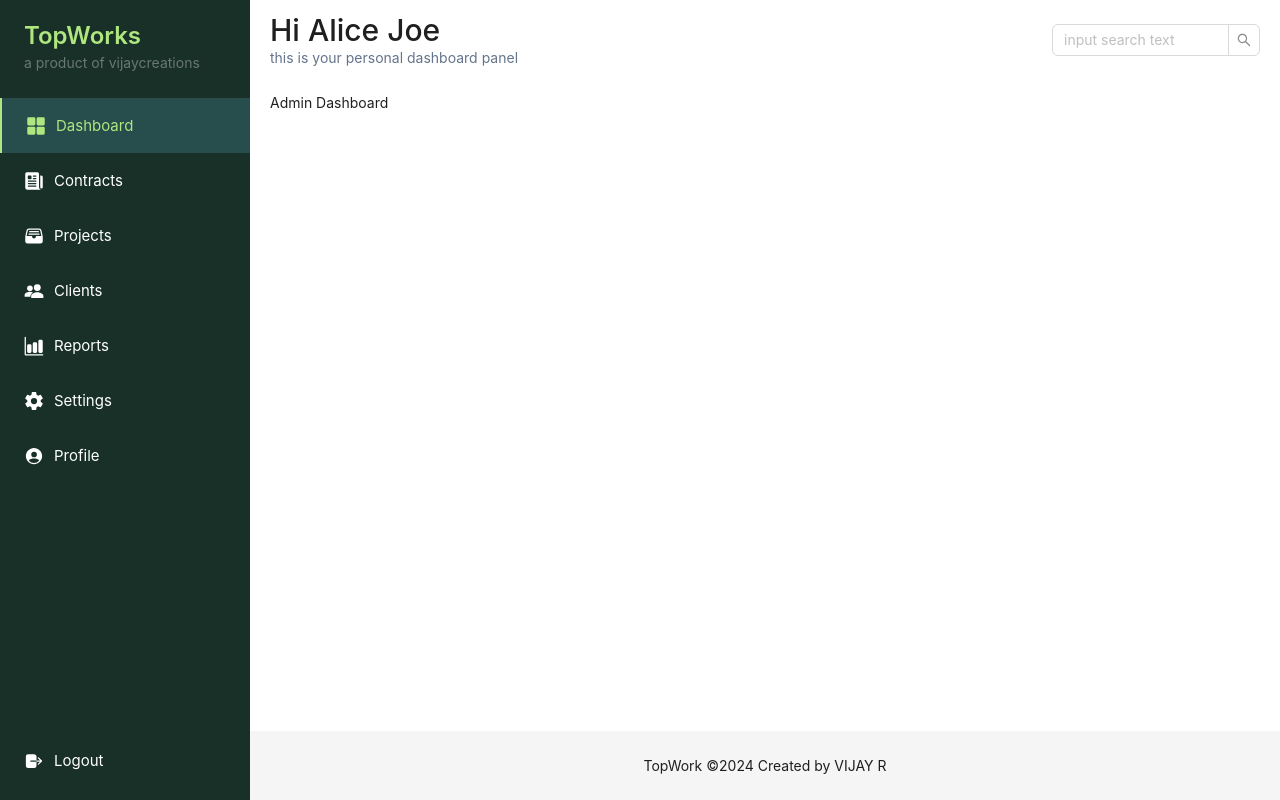
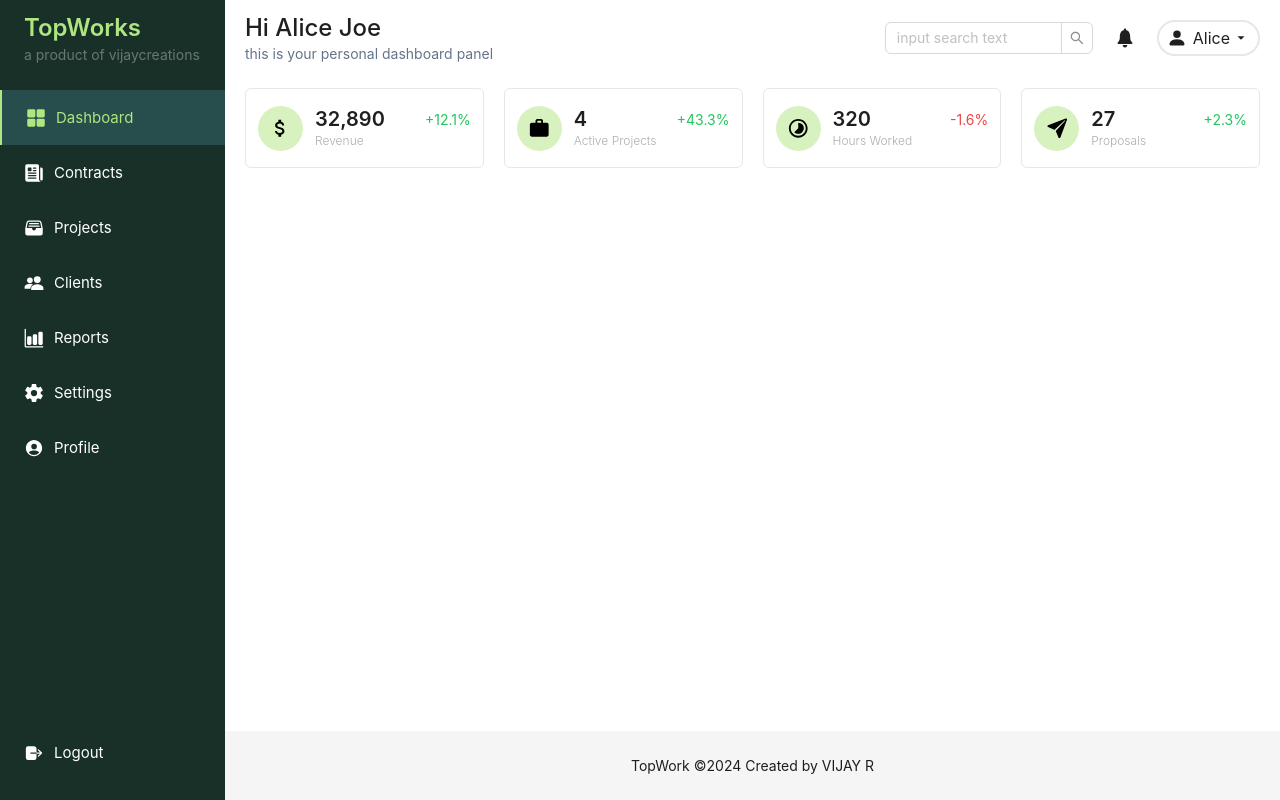
Before and after one commit to vijayinyoutube/react_dashboard, a React (Vite) app: page /dashboard in a window 1280 px wide. Built offline with nearby package versions, Linux system fonts and the light colour scheme.

Commit message:
ui changes

```diff
--- a/src/Presentation/Components/Resp.SideMenu/MenuHeader.tsx
+++ b/src/Presentation/Components/Resp.SideMenu/MenuHeader.tsx
@@ -7,7 +7,7 @@ const MenuHeader = (props: RespSideMenuType) => {
   return (
     <>
       <div
-        className={`mx-6 mt-5  duration-300 ${props.collapsed ? "hidden" : "block sm:hidden md:block"}`}
+        className={`mx-6 mt-3  duration-300 ${props.collapsed ? "hidden" : "block sm:hidden md:block"}`}
       >
         <Title
           style={{ padding: 0, margin: 0 }}
--- a/src/Presentation/Components/Resp.SideMenu/ResponsiveSlider.tsx
+++ b/src/Presentation/Components/Resp.SideMenu/ResponsiveSlider.tsx
@@ -44,7 +44,7 @@ const ResponsiveSlider = (props: RespSideMenuType) => {
         collapsed={collapsed}
         reverseArrow={true}
         breakpoint="md"
-        width={250}
+        width={225}
         collapsedWidth="55"
         onBreakpoint={(brokenVal) => {
           console.log("broken:", brokenVal);
@@ -54,7 +54,7 @@ const ResponsiveSlider = (props: RespSideMenuType) => {
           setBroken!(brokenVal);
           setCollapsed!(brokenVal);
         }}
-        onCollapse={(collapsed, type) => {
+        onCollapse={(collapsed) => {
           setCollapsed!(collapsed);
         }}
       >
--- a/src/Presentation/Components/Resp.SideMenu/SideMenuIcon.tsx
+++ b/src/Presentation/Components/Resp.SideMenu/SideMenuIcon.tsx
@@ -7,7 +7,7 @@ const SideMenuIcon = (props: RespSideMenuType) => {
 
   return (
     <>
-      <div className={`hidden sm:block lg:hidden `}>
+      <div className={`hidden pr-1.5 lg:hidden bg-red-100`}>
         {
           <Button
             type="text"
@@ -24,7 +24,7 @@ const SideMenuIcon = (props: RespSideMenuType) => {
           />
         }
       </div>
-      <div className={`block pl-2.5 sm:hidden`}>
+      <div className={`block pr-1.5 sm:hidden`}>
         <Button
           type="text"
           icon={
--- a/src/Presentation/Routes/Route.tsx
+++ b/src/Presentation/Routes/Route.tsx
@@ -1,5 +1,5 @@
 import { Route, Routes } from "react-router-dom";
-import DashboardScreen from "../Screens/Dashboard/UI/Dashboard";
+import DashboardScreen from "../Screens/Dashboard/View/Dashboard";
 import Contracts from "../Screens/Contracts/Contracts";
 import Clients from "../Screens/Clients/Clients";
 import Settings from "../Screens/Settings/Settings";
--- a/src/Presentation/Screens/Admin/Components/PageTitle.tsx
+++ b/src/Presentation/Screens/Admin/Components/PageTitle.tsx
@@ -2,35 +2,68 @@ import { Flex } from "antd";
 import SideMenuIcon from "../../../Components/Resp.SideMenu/SideMenuIcon";
 import { RespPageTitleMenuIcon } from "../../../Types/Resp.SideMenu.Type";
 import Search from "antd/es/input/Search";
+import { IoIosNotifications } from "react-icons/io";
+import { BsPersonFill } from "react-icons/bs";
+import { IoMdArrowDropdown } from "react-icons/io";
 
 const PageTitle = (props: RespPageTitleMenuIcon) => {
   const { collapsed, setCollapsed, showDrawer } = props;
-  return (
-    <Flex className="justify-between px-1 py-3 sm:px-3 md:px-4 lg:px-2">
-      <Flex>
+
+  const SearchField = ({ myStyle }: { myStyle: String }) => {
+    return (
+      <div
+        className={`my-3 flex w-full items-center justify-end md:mx-0 lg:my-0 lg:px-5 ${myStyle}`}
+      >
+        <Search
+          className="w-full lg:w-52"
+          placeholder="input search text"
+          onSearch={() => {}}
+        />
+      </div>
+    );
+  };
+
+  const ProfileIcons = ({ className }: { className: String }) => {
+    return (
+      <Flex className={`${className} items-center`}>
+        <div className="py-auto text-2xl ">
+          <IoIosNotifications />
+        </div>
+        <Flex className="ml-5 h-fit items-center rounded-full border-2 px-1.5 py-1">
+          <BsPersonFill className="p-0.5 text-2xl" />
+          <div className="pl-1 pr-1 text-base">Alice</div>
+          <IoMdArrowDropdown className="mr-1" />
+        </Flex>
+      </Flex>
+    );
+  };
+
+  const TitleText = () => {
+    return (
+      <Flex className="w-full items-center">
         <SideMenuIcon
           collapsed={collapsed}
           setCollapsed={setCollapsed}
           showDrawer={showDrawer}
         />
-        <Flex vertical className="item-center justify-center pl-3">
-          <div className="md:text-3xl text-lg font-medium">Hi Alice Joe</div>
-          <div className="md:text-sm text-xs font-base text-slate-500">
-            this is your personal dashboard panel
-          </div>
+        <Flex className="flex w-full justify-between">
+          <Flex vertical className="pr-2">
+            <div className="text-lg font-medium md:text-2xl">Hi Alice Joe</div>
+            <div className="font-base text-xs text-slate-500 md:text-sm">
+              this is your personal dashboard panel
+            </div>
+          </Flex>
+          <ProfileIcons className="md:flex lg:hidden" />
         </Flex>
       </Flex>
+    );
+  };
 
-      <Flex className="item-center justify-center pr-3">
-        <div className="flex items-center justify-center">
-          {" "}
-          <Search
-            className="w-44 md:w-52"
-            placeholder="input search text"
-            onSearch={() => {}}
-          />
-        </div>
-      </Flex>
+  return (
+    <Flex className="flex-col items-center justify-start px-4 py-3 md:justify-between md:px-5 lg:flex-row">
+      <TitleText />
+      <SearchField myStyle="" />
+      <ProfileIcons className="hidden lg:flex" />
     </Flex>
   );
 };
--- a/src/Presentation/Screens/Dashboard/UI/Dashboard.tsx
+++ /dev/null
@@ -1,5 +0,0 @@
-const DashboardScreen = () => {
-  return <div className="h-full">Admin Dashboard</div>;
-};
-
-export default DashboardScreen;
--- /dev/null
+++ b/src/Presentation/Screens/Dashboard/View/Dashboard.service.ts
@@ -0,0 +1,41 @@
+import { useMemo } from "react";
+
+const DashboardService = () => {
+  const DashBrdAnytData = useMemo(
+    () => [
+      {
+        icon: 0,
+        title: "32,890",
+        subTitle: "Revenue",
+        stat: "+12.1%",
+        metric: "green",
+      },
+      {
+        icon: 1,
+        title: "4",
+        subTitle: "Active Projects",
+        stat: "+43.3%",
+        metric: "green",
+      },
+      {
+        icon: 2,
+        title: "320",
+        subTitle: "Hours Worked",
+        stat: "-1.6%",
+        metric: "red",
+      },
+      {
+        icon: 3,
+        title: "27",
+        subTitle: "Proposals",
+        stat: "+2.3%",
+        metric: "green",
+      },
+    ],
+    []
+  );
+
+  return { DashBrdAnytData };
+};
+
+export default DashboardService;
--- /dev/null
+++ b/src/Presentation/Screens/Dashboard/View/Dashboard.tsx
@@ -0,0 +1,55 @@
+import { Avatar, Flex } from "antd";
+import { Typography } from "antd";
+import { MdOutlineAttachMoney, MdWork, MdTimelapse } from "react-icons/md";
+import { IoPaperPlane } from "react-icons/io5";
+import DashboardService from "./Dashboard.service";
+
+const { Text } = Typography;
+
+const DashboardScreen = () => {
+  const { DashBrdAnytData } = DashboardService();
+
+  const statIconList = [
+    <MdOutlineAttachMoney color="black" />,
+    <MdWork color="black" />,
+    <MdTimelapse color="black" />,
+    <IoPaperPlane color="black" />,
+  ];
+
+  return (
+    <div className="h-full">
+      <Flex className="gap-5">
+        {DashBrdAnytData.map((item) => {
+          return (
+            <Flex className="h-20 w-full items-center justify-start rounded-md border !p-3">
+              <Flex>
+                <Avatar
+                  size={45}
+                  icon={statIconList[item.icon]}
+                  className="w-full bg-mediumSpringBud/50"
+                />
+              </Flex>
+              <Flex vertical className="ml-3 w-full gap-1">
+                <Flex className="justify-between ">
+                  <Text className="text-xl font-semibold leading-none">
+                    {item.title}
+                  </Text>
+                  <Text
+                    className={` text-normal ${item.metric == "green" ? "text-green-500" : "text-red-500"}`}
+                  >
+                    {item.stat}
+                  </Text>
+                </Flex>
+                <Text className="text-oldSilver text-xs font-light leading-none">
+                  {item.subTitle}
+                </Text>
+              </Flex>
+            </Flex>
+          );
+        })}
+      </Flex>
+    </div>
+  );
+};
+
+export default DashboardScreen;
--- a/tailwind.config.js
+++ b/tailwind.config.js
@@ -6,6 +6,7 @@ export default {
       colors: {
         timberGreen: "#183028",
         mediumSpringBud: "#afe67f",
+        oldSilver:'#adadad'
       },
       height:{
         sideMenuLogoutHeightLg:'calc(100vh - 550px);',
```
Also changed, not shown: src/Presentation/Screens/Dashboard/UI/Dashboard.service.ts (deleted).
